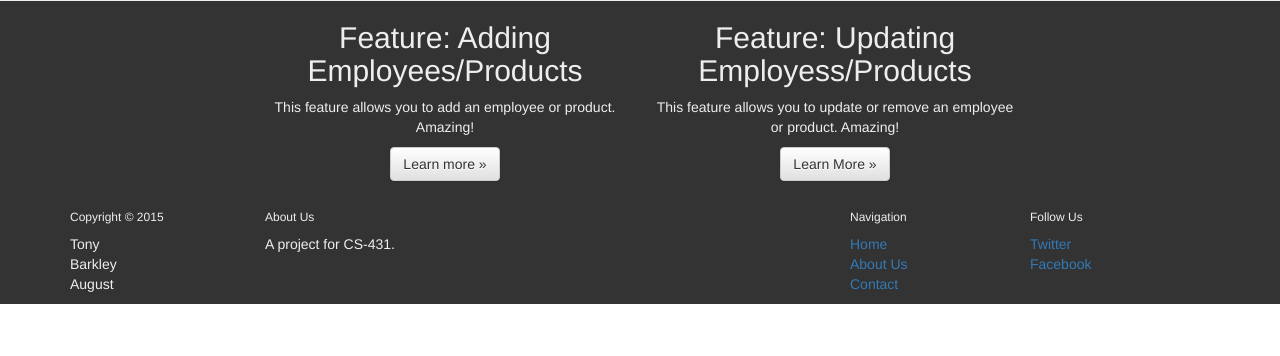
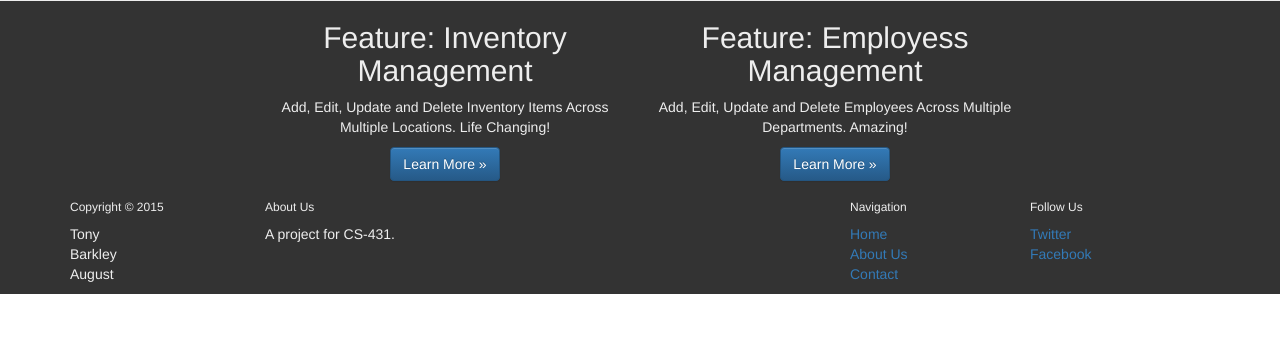
Before and after one commit to dnlzz/CS-431-Project, a PHP site: page / in a window 1280 px wide. Shown: the part 444-800 px from the top of the page. Run offline with PHP 8.4, Linux system fonts and the light colour scheme; some libraries are stand-ins or nearby versions.

Commit message:
just need to make it look better...

```diff
--- a/dispAddInv.php
+++ b/dispAddInv.php
@@ -50,7 +50,7 @@
 
 <?php
 
-	if (isset($_POST['submit'])) {
+	if (isset($_POST['submit'])){
 		$wID = $_POST['warehouse'];
 		$arr = explode(', ', $wID);
 		$wID = $arr[0];
--- a/index.php
+++ b/index.php
@@ -16,14 +16,57 @@
       <div class="row">
 	      <div class="col-md-2"></div>
 	        <div class="col-md-4">
-	          <h2>Feature: Adding Employees/Products</h2>
-	          <p>This feature allows you to add an employee or product. Amazing!</p>
-	          <p><a class="btn btn-default" href="#" role="button">Learn more &raquo;</a></p>
+	          <h2>Feature: Inventory Management</h2>
+	          <p>Add, Edit, Update and Delete Inventory Items Across Multiple Locations. Life Changing!</p>
+	          <button type="button" class="btn btn-primary" data-toggle="modal" data-target="#myModalInv">
+ 				Learn More &raquo;
+			  </button>
+
+				<!-- Modal -->
+				<div class="modal fade" id="myModalInv" tabindex="-1" role="dialog" aria-labelledby="myModalLabel">
+				  <div class="modal-dialog" role="document">
+				    <div class="modal-content">
+				      <div class="modal-header">
+				        <button type="button" class="close" data-dismiss="modal" aria-label="Close"><span aria-hidden="true">&times;</span></button>
+				        <h4 class="modal-title" id="myModalLabel">Inventory Management</h4>
+				      </div>
+				      <div class="modal-body">
+				        <p>You can manage your store's inventory and it is awesome&hellip;</p>
+				      </div>
+				      <div class="modal-footer">
+				        <button type="button" class="btn btn-default" data-dismiss="modal">Close</button>
+				      </div>
+				    </div>
+				  </div>
+				</div>
+
 	        </div>
 	        <div class="col-md-4">
-	          <h2>Feature: Updating Employess/Products</h2>
-	          <p>This feature allows you to update or remove an employee or product. Amazing!</p>
-	          <p><a class="btn btn-default" href="#" role="button">Learn More &raquo;</a></p>
+	          <h2>Feature: Employess Management</h2>
+	          <p>Add, Edit, Update and Delete Employees Across Multiple Departments. Amazing!</p>
+
+	          <button type="button" class="btn btn-primary" data-toggle="modal" data-target="#myModalEmp">
+ 				Learn More &raquo;
+			  </button>
+
+				<!-- Modal -->
+				<div class="modal fade" id="myModalEmp" tabindex="-1" role="dialog" aria-labelledby="myModalLabel">
+				  <div class="modal-dialog" role="document">
+				    <div class="modal-content">
+				      <div class="modal-header">
+				        <button type="button" class="close" data-dismiss="modal" aria-label="Close"><span aria-hidden="true">&times;</span></button>
+				        <h4 class="modal-title" id="myModalLabel">Employee Management</h4>
+				      </div>
+				      <div class="modal-body">
+				        <p>You can manage your store's employees and it is even more awesome than Inventory Management&hellip;</p>
+				      </div>
+				      <div class="modal-footer">
+				        <button type="button" class="btn btn-default" data-dismiss="modal">Close</button>
+				      </div>
+				    </div>
+				  </div>
+				</div>
+
 	       </div>
 	       <div class="col-md-2"></div>
 	      </div>
--- a/main.css
+++ b/main.css
@@ -20,6 +20,14 @@ ul.unstyled {
 #addEmployeeDiv {
 	background-color: #333;
 	padding: 0% 25%;
+}
+
+#myModalEmp {
+	color: black;
+}
+
+#myModalInv {
+	color: black;
 }
 
 .navbar-wrapper {
```
